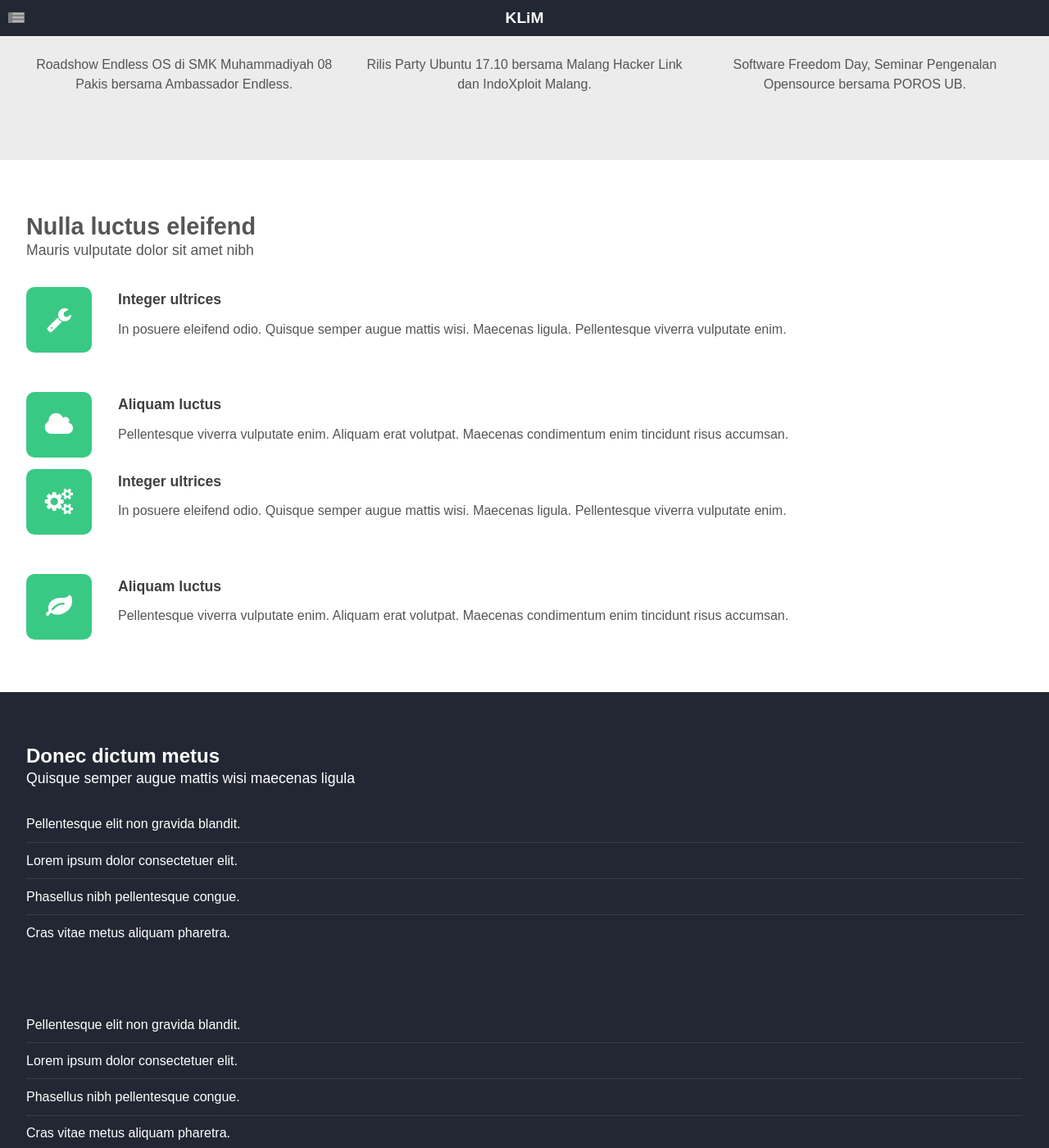
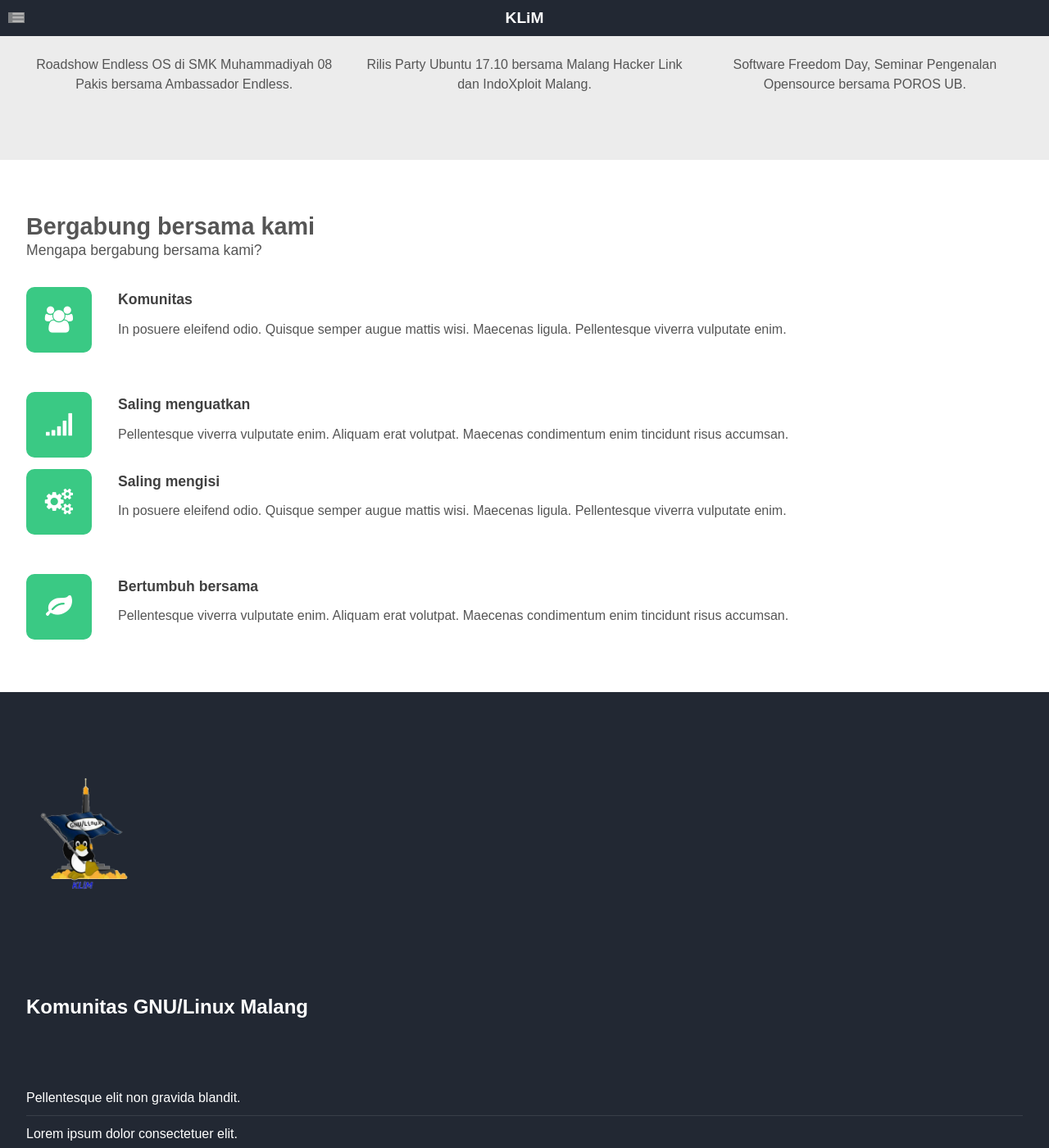
Before and after one commit to old-jekyll-templates/Horizons-Jekyll-Theme, a Jekyll site: the page built from index.html, in a window 1280 px wide and 1400 px high, scrolled down 747 px. Shown: the whole window at 82% size. Built offline with Jekyll 4.4.1, drawn with Linux system fonts in a browser that asks for light colours; the list of posts is cut into pages by our own code; some of the changed text lies outside the part shown; grey boxes are pictures that could not be loaded.

Commit message:
update footer with KLiM logo
Signed-off-by: Samsul Ma'arif <hay@samsul.web.id>

```diff
--- a/_layouts/default.html
+++ b/_layouts/default.html
@@ -33,17 +33,21 @@
 							<div class="8u">
 								<section>
 									<header class="major">
-										<h2>Donec dictum metus</h2>
-										<span class="byline">Quisque semper augue mattis wisi maecenas ligula</span>
+										<!--<h2>Donec dictum metus</h2> -->
+										<!-- <span class="byline">Quisque semper augue mattis wisi maecenas ligula</span> -->
 									</header>
 									<div class="row">
 										<section class="6u">
-											<ul class="default">
+											<div class="row">
+												<section class="4u"><img src="{{ site.baseurl }}/assets/images/klim.png" style="width:150px;"/></section>
+												<section class="6u"><p><h2>Komunitas GNU/Linux Malang</h2></p></section>
+											</div>
+											<!-- <ul class="default">
 												<li><a href="#">Pellentesque elit non gravida blandit.</a></li>
 												<li><a href="#">Lorem ipsum dolor consectetuer elit.</a></li>
 												<li><a href="#">Phasellus nibh pellentesque congue.</a></li>
 												<li><a href="#">Cras vitae metus aliquam  pharetra.</a></li>
-											</ul>
+											</ul> -->
 										</section>
 										<section class="6u">
 											<ul class="default">
@@ -59,10 +63,11 @@
 							<div class="4u">
 								<section>
 									<header id="kontak" class="major">
-										<h2>Kontak</h2>
-										<span class="byline">Mattis wisi maecenas ligula</span>
+										<!-- <h2>Kontak</h2> -->
+										<!-- <span class="byline">Mattis wisi maecenas ligula</span> -->
 									</header>
 									<ul class="contact">
+										<h3>Kontak</h3>
 										<li>
 											<span class="address">Basecamp</span>
 											<span>Desa Tanggung, Rt.01/Rw.04 <br />Kec. Turen Kab. Malang</span>
--- a/index.html
+++ b/index.html
@@ -8,8 +8,8 @@ layout: landing
 	<div id="main" class="wrapper style1">
 		<section class="container">
 			<header class="major">
-				<h2>Nulla luctus eleifend</h2>
-				<span class="byline">Mauris vulputate dolor sit amet nibh</span>
+				<h2>Bergabung bersama kami</h2>
+				<span class="byline">Mengapa bergabung bersama kami?</span>
 			</header>
 			<div class="row">
 
@@ -18,13 +18,13 @@ layout: landing
 						<section>
 							<ul class="style">
 								<li>
-									<span class="fa fa-wrench"></span>
-									<h3>Integer ultrices</h3>
+									<span class="fa fa-group"></span>
+									<h3>Komunitas</h3>
 									<span>In posuere eleifend odio. Quisque semper augue mattis wisi. Maecenas ligula. Pellentesque viverra vulputate enim.</span>
 								</li>
 								<li>
-									<span class="fa fa-cloud"></span>
-									<h3>Aliquam luctus</h3>
+									<span class="fa fa-signal"></span>
+									<h3>Saling menguatkan</h3>
 									<span>Pellentesque viverra vulputate enim. Aliquam erat volutpat. Maecenas condimentum enim tincidunt risus accumsan.</span>
 								</li>
 							</ul>
@@ -35,12 +35,12 @@ layout: landing
 							<ul class="style">
 								<li>
 									<span class="fa fa-cogs"></span>
-									<h3>Integer ultrices</h3>
+									<h3>Saling mengisi</h3>
 									<span>In posuere eleifend odio. Quisque semper augue mattis wisi. Maecenas ligula. Pellentesque viverra vulputate enim.</span>
 								</li>
 								<li>
 									<span class="fa fa-leaf"></span>
-									<h3>Aliquam luctus</h3>
+									<h3>Bertumbuh bersama</h3>
 									<span>Pellentesque viverra vulputate enim. Aliquam erat volutpat. Maecenas condimentum enim tincidunt risus accumsan.</span>
 								</li>
 							</ul>
```
Also changed, not shown: 1 other file.
